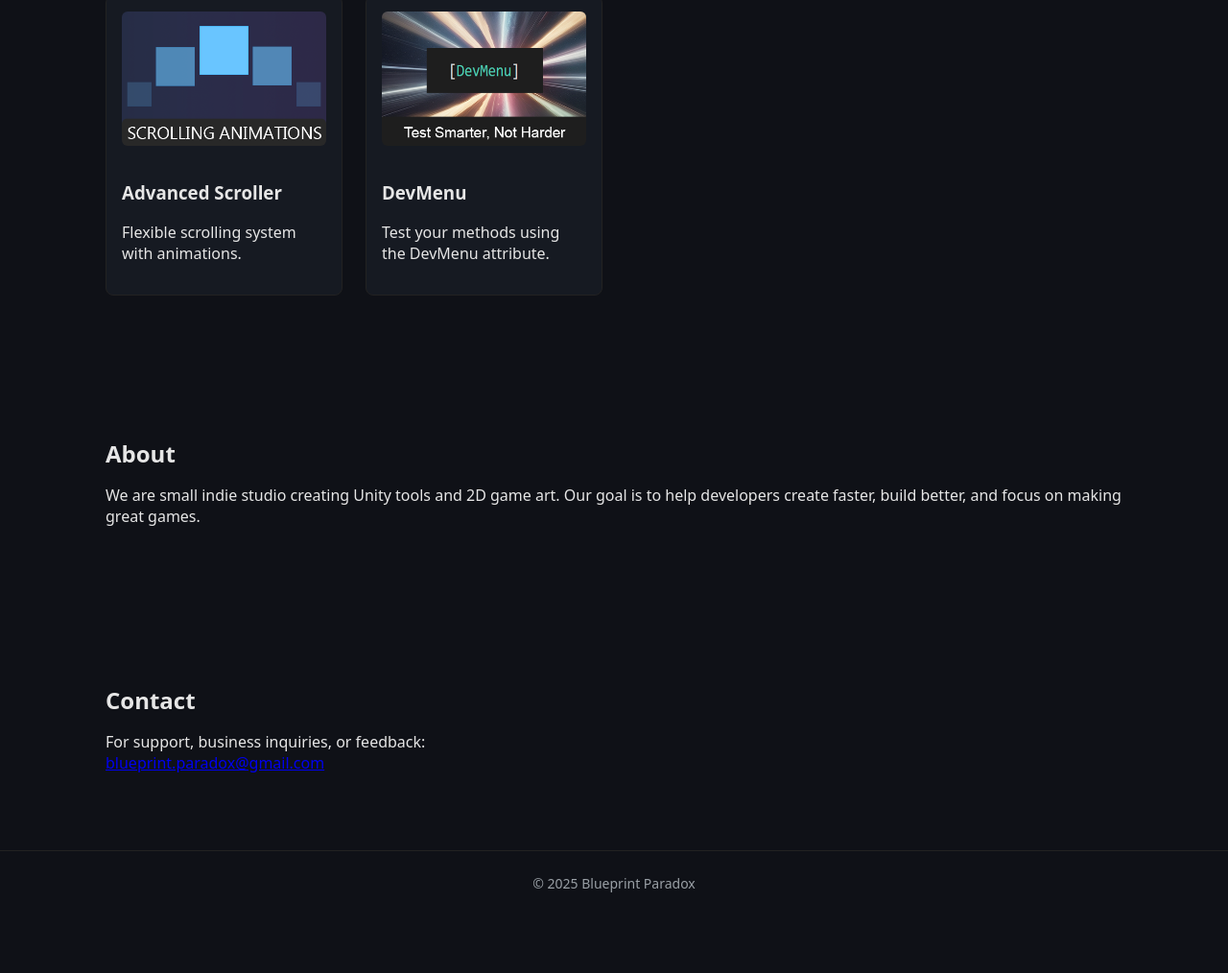
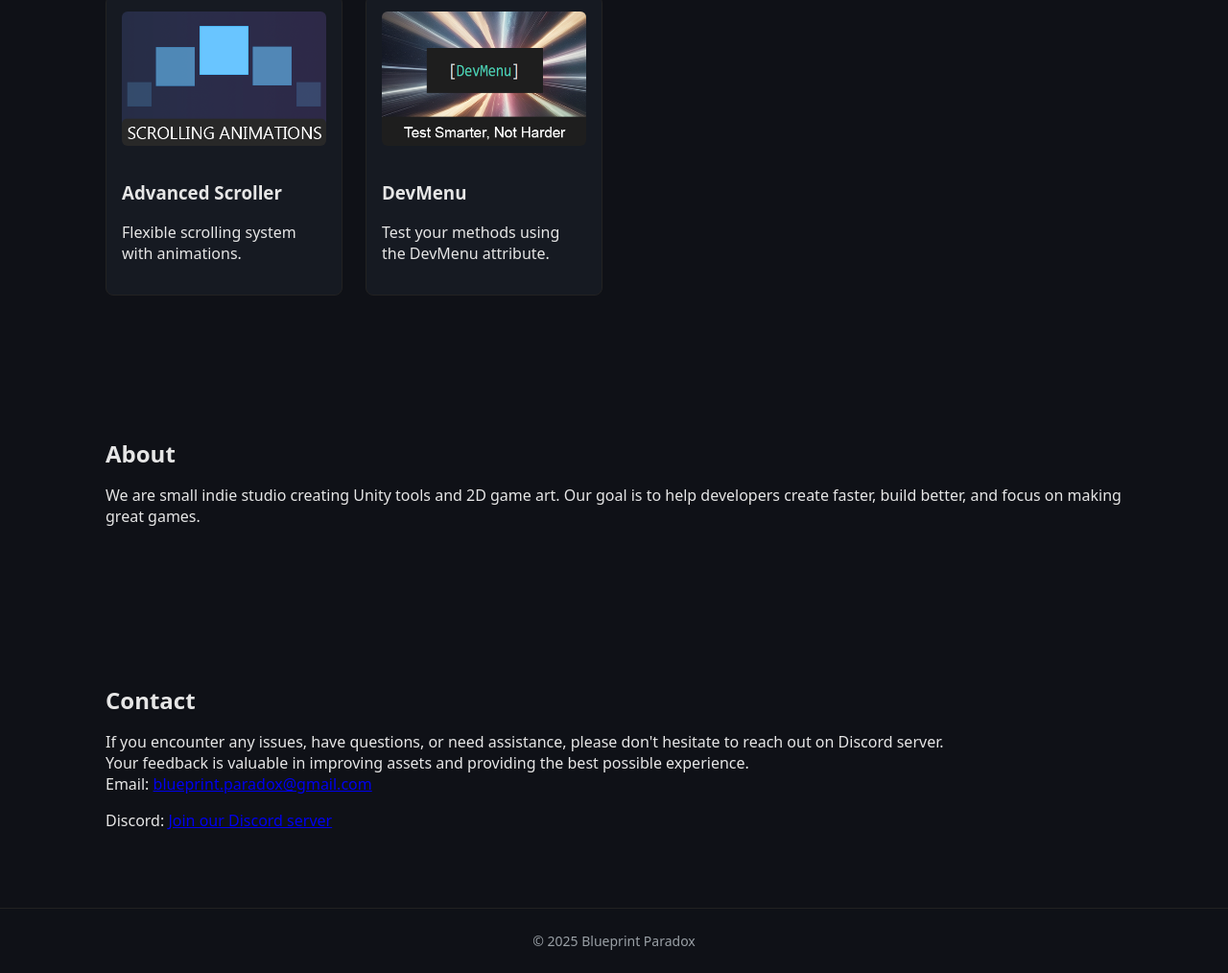
Before and after one commit to blueprint-paradox/blueprint-paradox.github.io, a plain HTML site: page index.html in a window 1280 px wide. Shown: the part 272-1286 px from the top of the page at 96% size. Before the commit the page ends 1226 px from the top, so only its background shows below. Drawn offline with Linux system fonts and the light colour scheme.

Commit message:
Update index.html

```diff
--- a/index.html
+++ b/index.html
@@ -52,12 +52,21 @@
   <section id="contact" class="section">
     <h2>Contact</h2>
     <p>
-      For support, business inquiries, or feedback:
+      If you encounter any issues, have questions, or need assistance, please don't hesitate to reach out on Discord server.
       <br />
+      Your feedback is valuable in improving assets and providing the best possible experience.
+      <br />
+      Email:
       <a href="mailto:blueprint.paradox@gmail.com">
         blueprint.paradox@gmail.com
       </a>
     </p>
+    <p>
+    Discord:
+    <a href="https://discord.gg/Vrv7cqPJwz" target="_blank">
+      Join our Discord server
+    </a>
+  </p>
   </section>
 
 </main>
```
